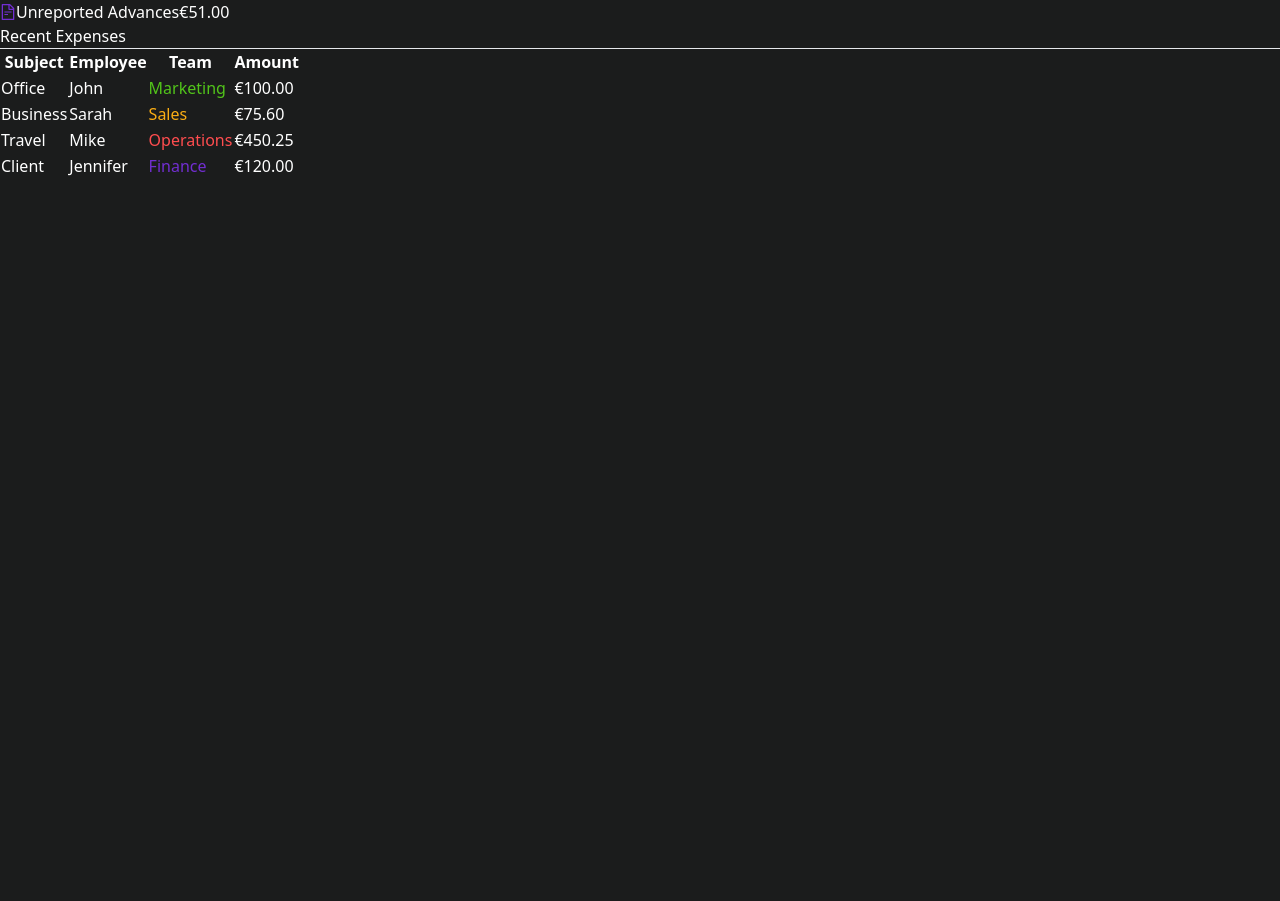
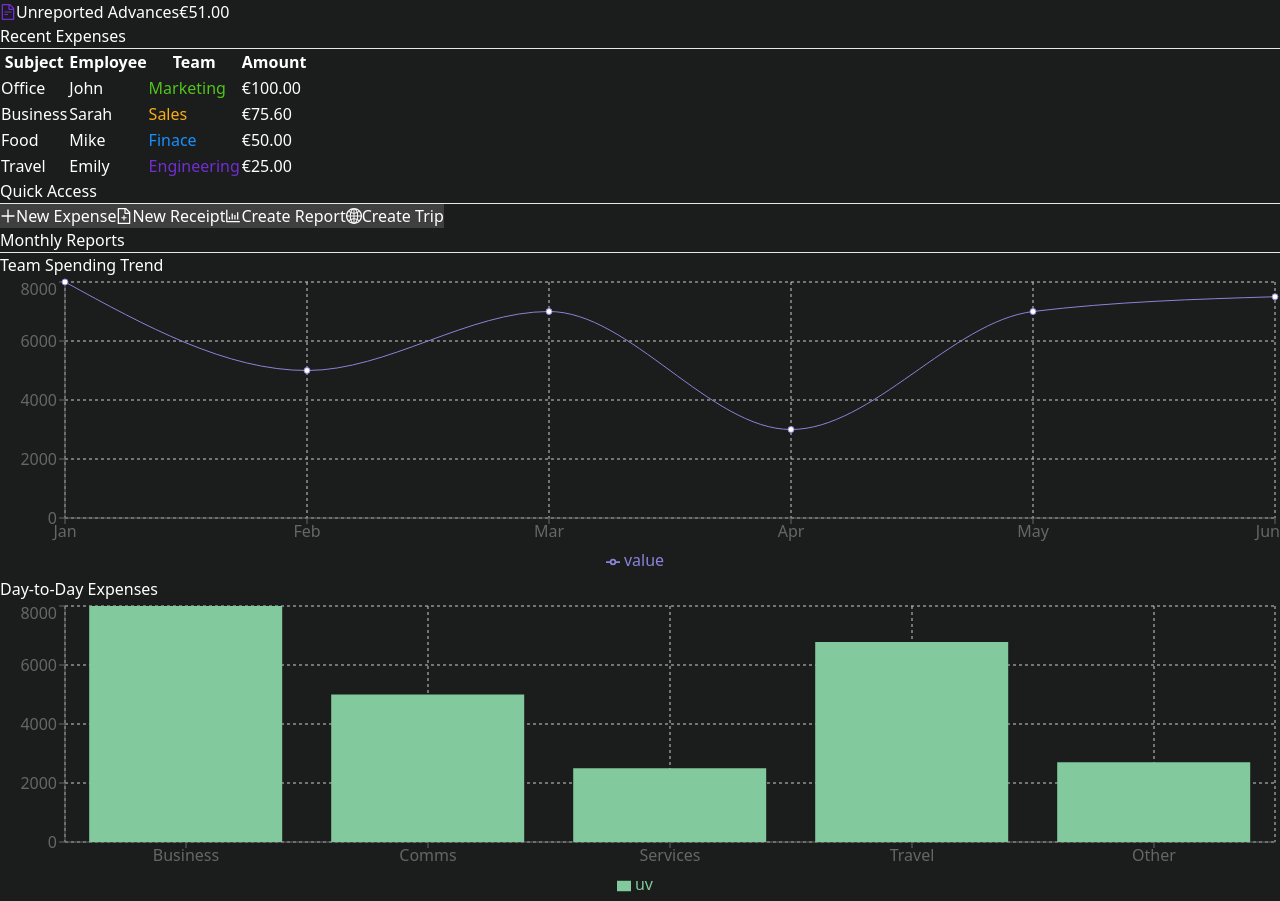
Before and after one commit to Perfect7up/Expense_Web, a React (Vite) app: page / in a window 1280 px wide. Shown: the part 265-1166 px from the top of the page. Before the commit the page ends 800 px from the top, so only its background shows below. Built offline with nearby package versions, Linux system fonts and the light colour scheme.

Commit message:
Home page complete

```diff
--- a/package.json
+++ b/package.json
@@ -13,12 +13,14 @@
     "antd": "^5.21.6",
     "react": "^18.3.1",
     "react-dom": "^18.3.1",
-    "react-router-dom": "^6.27.0"
+    "react-router-dom": "^6.27.0",
+    "recharts": "^2.13.2"
   },
   "devDependencies": {
     "@eslint/js": "^9.13.0",
     "@types/react": "^18.3.11",
     "@types/react-dom": "^18.3.1",
+    "@types/recharts": "^1.8.29",
     "@vitejs/plugin-react-swc": "^3.5.0",
     "autoprefixer": "^10.4.20",
     "eslint": "^9.13.0",
--- a/src/pages/home/Home.tsx
+++ b/src/pages/home/Home.tsx
@@ -1,5 +1,19 @@
 import React from 'react';
-import { CheckCircleOutlined, ClockCircleOutlined, ExclamationCircleOutlined, DollarCircleOutlined, FileTextOutlined } from '@ant-design/icons';
+import { CheckCircleOutlined, ClockCircleOutlined, ExclamationCircleOutlined,
+  DollarCircleOutlined, FileTextOutlined, PlusOutlined,
+  FileAddOutlined, BarChartOutlined, GlobalOutlined } from '@ant-design/icons';
+  import {
+    LineChart,
+    Line,
+    XAxis,
+    YAxis,
+    CartesianGrid,
+    Tooltip,
+    Legend,
+    ResponsiveContainer,
+    BarChart as RechartsBarChart,
+    Bar
+  } from 'recharts';
 
 const Home: React.FC = () => {
   const tasks = [
@@ -13,8 +27,26 @@ const Home: React.FC = () => {
   const expenses = [
     { subject: 'Office', employee: 'John', team: 'Marketing', amount: '€100.00', color: '#52c41a' },
     { subject: 'Business', employee: 'Sarah', team: 'Sales', amount: '€75.60', color: '#faad14' },
-    { subject: 'Travel', employee: 'Mike', team: 'Operations', amount: '€450.25', color: '#ff4d4f'},
-    { subject: 'Client', employee: 'Jennifer', team: 'Finance', amount: "€120.00", color: '#722ed1' },
+    { subject: 'Food', employee: 'Mike', team: 'Finace', amount: '€50.00', color: '#1890ff' },
+    { subject: 'Travel', employee: 'Emily', team: 'Engineering', amount: '€25.00', color: '#722ed1' },
+
+  ];
+
+  const lineData = [
+    { name: 'Jan', value: 8000 },
+    { name: 'Feb', value: 5000 },
+    { name: 'Mar', value: 7000 },
+    { name: 'Apr', value: 3000 },
+    { name: 'May', value: 7000 },
+    { name: 'Jun', value: 7500 },
+  ];
+
+  const barData = [
+    { name: 'Business', uv: 8000 },
+    { name: 'Comms', uv: 5000 },
+    { name: 'Services', uv: 2500 },
+    { name: 'Travel', uv: 6780 },
+    { name: 'Other', uv: 2700 },
   ];
 
   return (
@@ -29,7 +61,7 @@ const Home: React.FC = () => {
                 <li key={index} className="flex justify-between py-2 font-semibold text-white">
                   <span className="flex items-center px-2">
                     {task.icon}
-                    <span className="ml-2">{task.title}</span>
+                    <span className="ml-2 text-gray-300">{task.title}</span>
                   </span>
                   <span className="px-2">{task.count}</span>
                 </li>
@@ -51,17 +83,73 @@ const Home: React.FC = () => {
               <tbody>
                 {expenses.map((expense, index) => (
                   <tr key={index}>
-                    <td className="px-4 py-2">{expense.subject}</td>
-                    <td className="px-4 py-2">{expense.employee}</td>
-                    <td className="px-4 py-2" style={{ color: expense.color }}>{expense.team}</td>
-                    <td className="px-4 py-2 text-right">{expense.amount}</td>
+                    <td className="px-4 py-2 font-semibold text-gray-300">{expense.subject}</td>
+                    <td className="px-4 py-2 font-semibold">{expense.employee}</td>
+                    <td className="px-4 py-2 font-semibold" style={{ color: expense.color }}>{expense.team}</td>
+                    <td className="px-4 py-2 text-right font-semibold">{expense.amount}</td>
                   </tr>
                 ))}
               </tbody>
             </table>
           </div>
         </div>
-        <div className="" style={{ backgroundColor: '#1b1c1c'}}></div>
+        <div className="bg-gray-700 rounded-2xl p-4 mb-6 mt-6" style={{ background:'#1b1c1c' }}>
+          <h2 className="text-lg font-semibold mb-2 text-white">Quick Access</h2>
+          <hr className='bg-gray-700'/>
+          <div className="flex flex-wrap ml-8 gap-12 mt-4">
+            <button className="flex items-center rounded-lg font-bold py-5 px-5" style={{background:'#3f3f40' }}>
+              <PlusOutlined className="mr-2 px-2 py-2 rounded-full bg-purple-700 text-purple-950" />
+              New Expense
+            </button>
+            <button className="flex items-center rounded-lg font-bold py-5 px-5" style={{background:'#3f3f40' }}>
+              <FileAddOutlined className="mr-2 py-2 px-2 rounded-full bg-blue-700 text-blue-950" />
+              New Receipt
+            </button>
+            <button className="flex items-center rounded-lg font-bold py-5 px-5" style={{background:'#3f3f40' }}>
+              <BarChartOutlined className="mr-2 py-2 px-2 rounded-full bg-red-500 text-red-950" />
+              Create Report
+            </button>
+            <button className="flex items-center rounded-lg font-bold py-5 px-5" style={{background:'#3f3f40' }}>
+              <GlobalOutlined className="mr-2 py-2 px-2 rounded-full bg-green-800 text-green-950" />
+              Create Trip
+            </button>
+          </div>
+        </div>
+        <div className="bg-gray-700 rounded-2xl p-4 mb-6 mt-6" style={{backgroundColor:'#1b1c1c'}}>
+        <h2 className='text-lg font-semibold mb-2 text-white'>Monthly Reports</h2>
+        <hr />
+        <div className="py-2 px-2">
+          <div className="grid grid-cols-1 lg:grid-cols-2 gap-4">
+        <div className='bg-gray-700 mt-5' style={{ background:'#1b1c1c' }}>
+          <h2 className='text-lg font-semibold mb-4 text-white'>Team Spending Trend</h2>
+          <ResponsiveContainer width='100%' height={300}>
+            <LineChart data={lineData}>
+              <CartesianGrid strokeDasharray='3 3' />
+              <XAxis dataKey='name' />
+              <YAxis />
+              <Tooltip />
+              <Legend />
+              <Line type='monotone' dataKey='value' stroke='#8884d8' activeDot={{ r: 8 }} />
+            </LineChart>
+          </ResponsiveContainer>
+        </div>
+
+        <div className='bg-gray-700 mt-5' style={{ background:'#1b1c1c' }}>
+          <h2 className='text-lg font-semibold mb-4 text-white'>Day-to-Day Expenses</h2>
+          <ResponsiveContainer width='100%' height={300}>
+            <RechartsBarChart data={barData}>
+              <CartesianGrid strokeDasharray='3 3' />
+              <XAxis dataKey='name' />
+              <YAxis />
+              <Tooltip />
+              <Legend />
+              <Bar dataKey='uv' fill='#82ca9d' />
+            </RechartsBarChart>
+          </ResponsiveContainer>
+        </div>
+        </div>
+        </div>
+      </div>
       </div>
     </div>
   );
```
Also changed, not shown: 1 other file (tests, documents, lock files or other folders).
